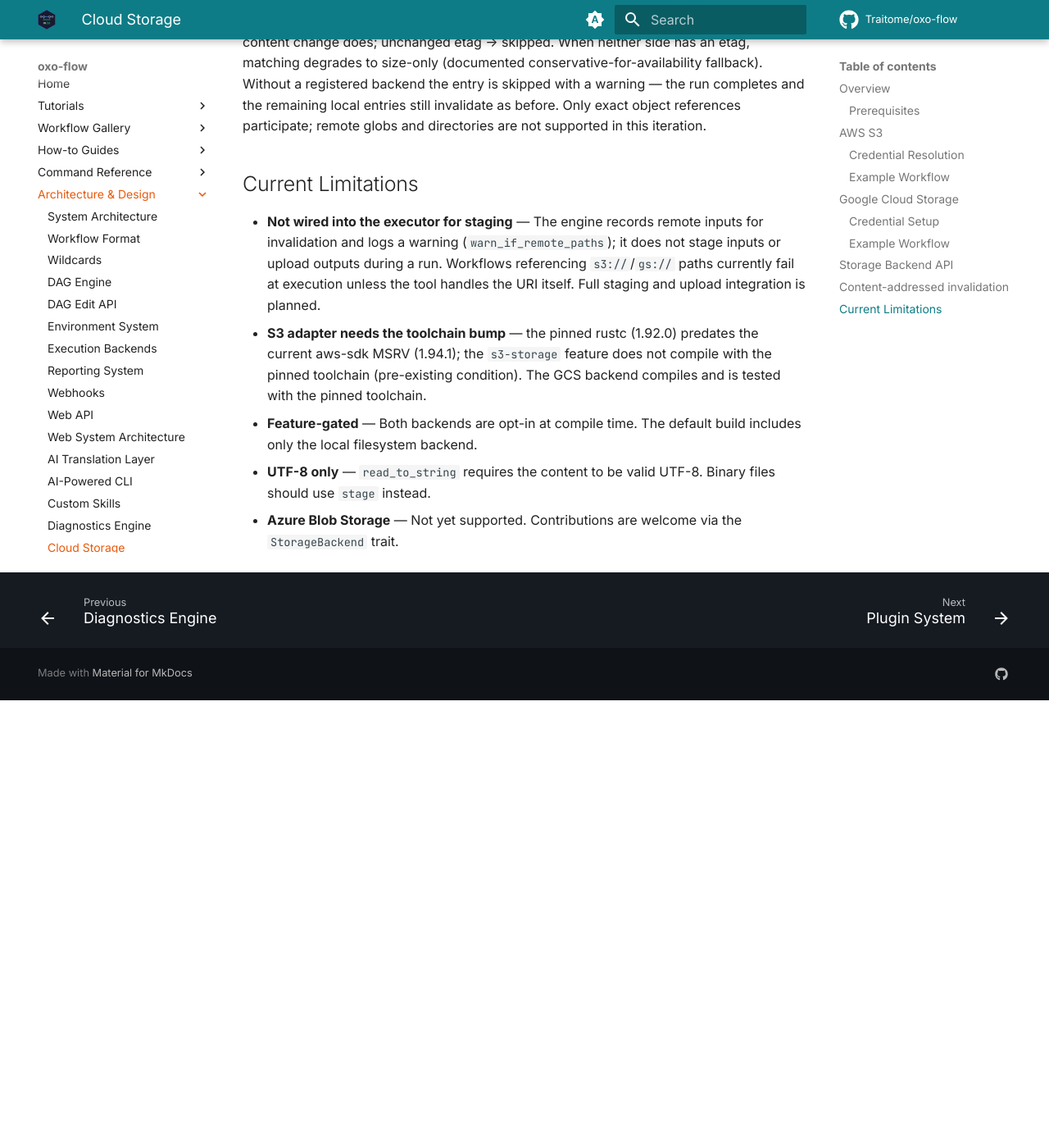
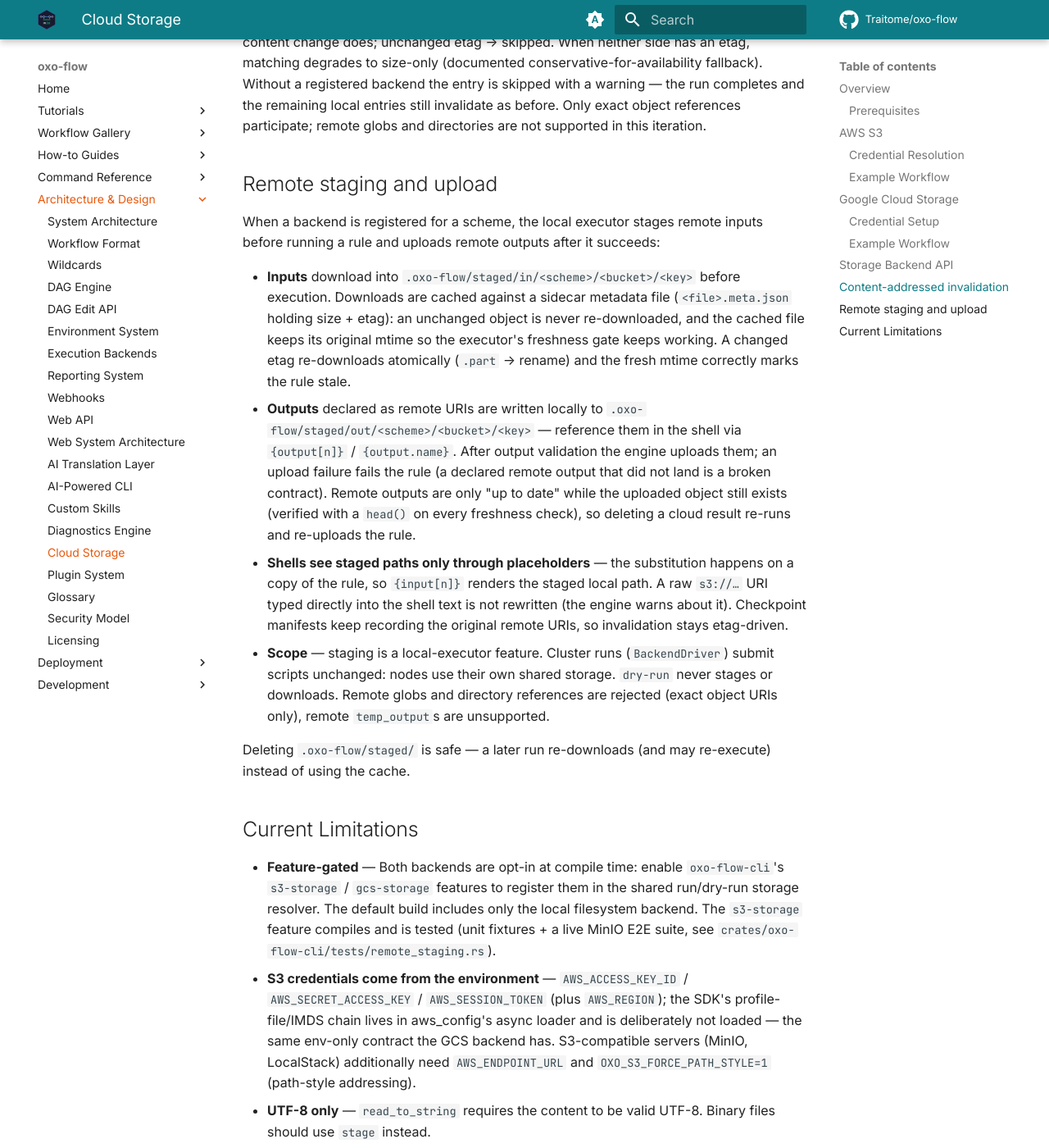
Before and after one commit to Traitome/oxo-flow, an MkDocs documentation site: the page built from docs/guide/src/reference/cloud-storage.md, in a window 1280 px wide and 1400 px high, scrolled down 3631 px. Shown: the whole window at 82% size. Built offline with MkDocs 1.6.1 and Material for MkDocs 9.7.7, drawn with Linux system fonts in a browser that asks for light colours; comment, search, counter and statistics services are not loaded; before the commit the page ends 4485 px from its top, so only the background shows below that.

Commit message:
docs: staging/pairs-reentry/HMAC/cluster-logs/diagnostics sync for #80 + #67

```diff
--- a/docs/guide/src/reference/cloud-storage.md
+++ b/docs/guide/src/reference/cloud-storage.md
@@ -163,20 +163,55 @@
 entries still invalidate as before. Only exact object references participate;
 remote globs and directories are not supported in this iteration.
 
+## Remote staging and upload
+
+When a backend is registered for a scheme, the local executor stages remote
+inputs before running a rule and uploads remote outputs after it succeeds:
+
+- **Inputs** download into `.oxo-flow/staged/in/<scheme>/<bucket>/<key>`
+  before execution. Downloads are cached against a sidecar metadata file
+  (`<file>.meta.json` holding size + etag): an unchanged object is never
+  re-downloaded, and the cached file keeps its original mtime so the
+  executor's freshness gate keeps working. A changed etag re-downloads
+  atomically (`.part` → rename) and the fresh mtime correctly marks the
+  rule stale.
+- **Outputs** declared as remote URIs are written locally to
+  `.oxo-flow/staged/out/<scheme>/<bucket>/<key>` — reference them in the
+  shell via `{output[n]}` / `{output.name}`. After output validation the
+  engine uploads them; an upload failure fails the rule (a declared remote
+  output that did not land is a broken contract). Remote outputs are only
+  "up to date" while the uploaded object still exists (verified with a
+  `head()` on every freshness check), so deleting a cloud result re-runs
+  and re-uploads the rule.
+- **Shells see staged paths only through placeholders** — the
+  substitution happens on a copy of the rule, so `{input[n]}` renders the
+  staged local path. A raw `s3://…` URI typed directly into the shell text
+  is not rewritten (the engine warns about it). Checkpoint manifests keep
+  recording the original remote URIs, so invalidation stays etag-driven.
+- **Scope** — staging is a local-executor feature. Cluster runs
+  (`BackendDriver`) submit scripts unchanged: nodes use their own shared
+  storage. `dry-run` never stages or downloads. Remote globs and directory
+  references are rejected (exact object URIs only), remote `temp_output`s
+  are unsupported.
+
+Deleting `.oxo-flow/staged/` is safe — a later run re-downloads (and may
+re-execute) instead of using the cache.
+
 ## Current Limitations
 
-- **Not wired into the executor for staging** — The engine records
-  remote inputs for invalidation and logs a warning
-  (`warn_if_remote_paths`); it does not stage inputs or upload outputs
-  during a run. Workflows referencing `s3://`/`gs://` paths currently fail at
-  execution unless the tool handles the URI itself. Full staging and
-  upload integration is planned.
-- **S3 adapter needs the toolchain bump** — the pinned rustc (1.92.0)
-  predates the current aws-sdk MSRV (1.94.1); the `s3-storage` feature does
-  not compile with the pinned toolchain (pre-existing condition). The GCS
-  backend compiles and is tested with the pinned toolchain.
-- **Feature-gated** — Both backends are opt-in at compile time.  The
-  default build includes only the local filesystem backend.
+- **Feature-gated** — Both backends are opt-in at compile time: enable
+  `oxo-flow-cli`'s `s3-storage` / `gcs-storage` features to register them
+  in the shared run/dry-run storage resolver. The default build includes
+  only the local filesystem backend. The `s3-storage` feature compiles and
+  is tested (unit fixtures + a live MinIO E2E suite, see
+  `crates/oxo-flow-cli/tests/remote_staging.rs`).
+- **S3 credentials come from the environment** —
+  `AWS_ACCESS_KEY_ID` / `AWS_SECRET_ACCESS_KEY` / `AWS_SESSION_TOKEN`
+  (plus `AWS_REGION`); the SDK's profile-file/IMDS chain lives in
+  aws_config's async loader and is deliberately not loaded — the same
+  env-only contract the GCS backend has. S3-compatible servers (MinIO,
+  LocalStack) additionally need `AWS_ENDPOINT_URL` and
+  `OXO_S3_FORCE_PATH_STYLE=1` (path-style addressing).
 - **UTF-8 only** — `read_to_string` requires the content to be valid
   UTF-8.  Binary files should use `stage` instead.
 - **Azure Blob Storage** — Not yet supported.  Contributions are
```
Also changed, not shown: docs/guide/src/commands/cluster.md (+12 -1 lines), docs/guide/src/commands/status.md (+4 -2 lines), docs/guide/src/reference/diagnostics-engine.md (+21 -2 lines), docs/guide/src/reference/webhook.md (+12 -2 lines), docs/guide/src/reference/workflow-format.md (+33 -17 lines).
